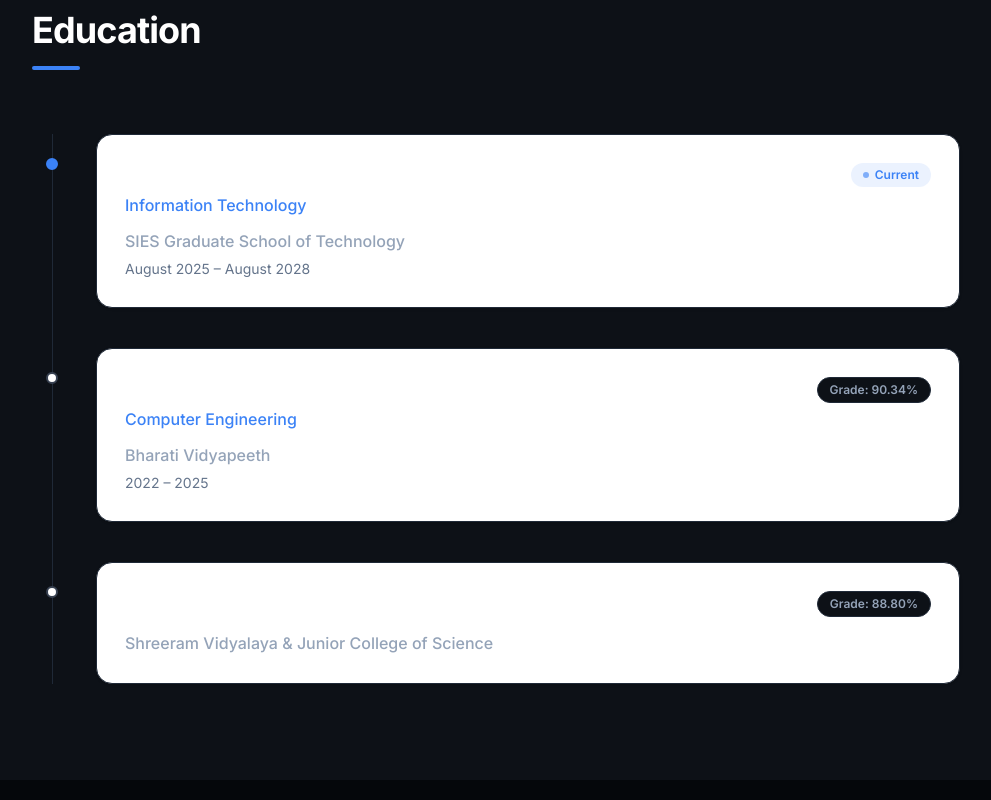
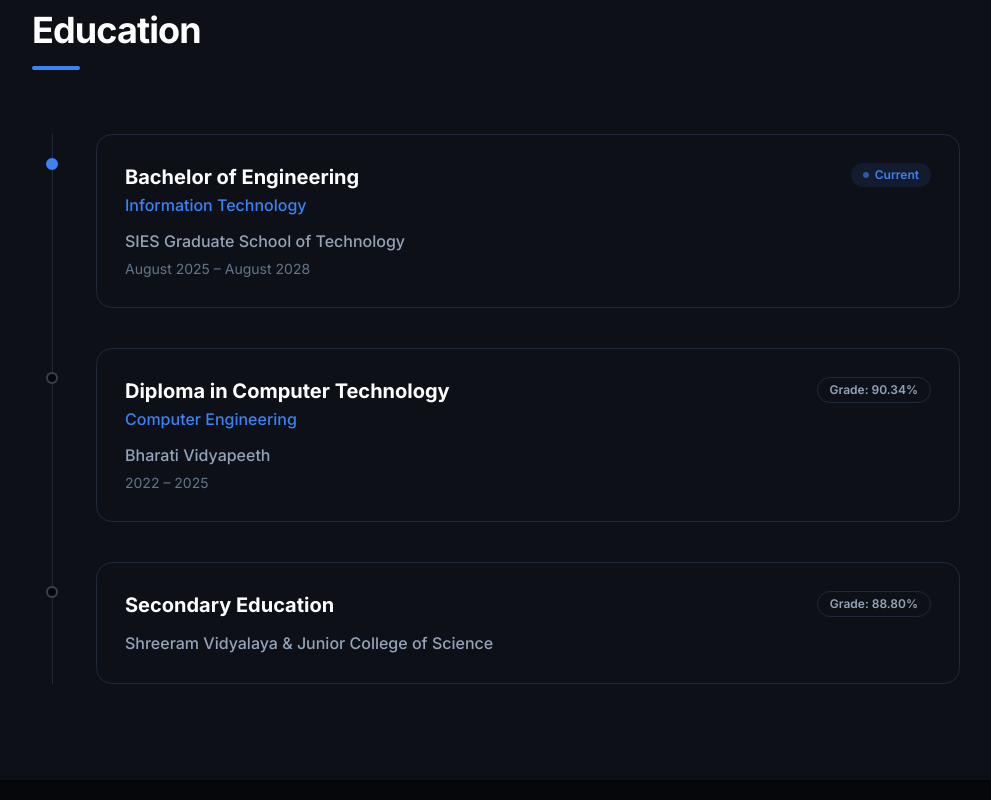
Before and after one commit to rajghorpade28/Portfolio, a Next.js app: page / in a window 1280 px wide. Shown: the part 1680-2480 px from the top of the page, without its empty margins (144-1135 px from the left). Built offline with nearby package versions, Linux system fonts and the light colour scheme; no server answers.

Commit message:
fixed white cards in education and volunteering sections for dark theme

```diff
--- a/src/components/sections/education.tsx
+++ b/src/components/sections/education.tsx
@@ -64,9 +64,9 @@ export function Education() {
                 className="relative pl-16"
               >
                 {/* Timeline dot */}
-                <div className={`absolute left-[14px] top-6 w-3 h-3 rounded-full border-2 ${item.current ? "bg-accent border-accent" : "bg-white border-border-muted"}`} />
+                <div className={`absolute left-[14px] top-6 w-3 h-3 rounded-full border-2 ${item.current ? "bg-accent border-accent" : "bg-bg-primary border-border-muted"}`} />
 
-                <div className="bg-white border border-border-subtle rounded-2xl p-7 shadow-sm hover:shadow-md hover:-translate-y-0.5 transition-all">
+                <div className="glass-card rounded-2xl p-7 hover:-translate-y-0.5 transition-all">
                   <div className="flex flex-col sm:flex-row sm:items-start sm:justify-between gap-3 mb-3">
                     <div>
                       <h3 className="text-xl font-bold text-text-primary">
--- a/src/components/sections/volunteering.tsx
+++ b/src/components/sections/volunteering.tsx
@@ -30,9 +30,9 @@ export function Volunteering() {
           {/* Timeline line */}
           <div className="absolute left-5 top-0 bottom-0 w-px bg-border-subtle" />
           {/* Timeline dot */}
-          <div className="absolute left-[14px] top-6 w-3 h-3 rounded-full bg-white border-2 border-accent" />
+          <div className="absolute left-[14px] top-6 w-3 h-3 rounded-full bg-bg-primary border-2 border-accent" />
 
-          <div className="bg-white border border-border-subtle rounded-2xl p-8 shadow-sm hover:shadow-md hover:-translate-y-0.5 transition-all">
+          <div className="glass-card rounded-2xl p-8 hover:-translate-y-0.5 transition-all">
             <div className="flex flex-col sm:flex-row sm:items-start sm:justify-between gap-3 mb-5">
               <div>
                 <h3 className="text-xl font-bold text-text-primary">Event Volunteer</h3>
```
